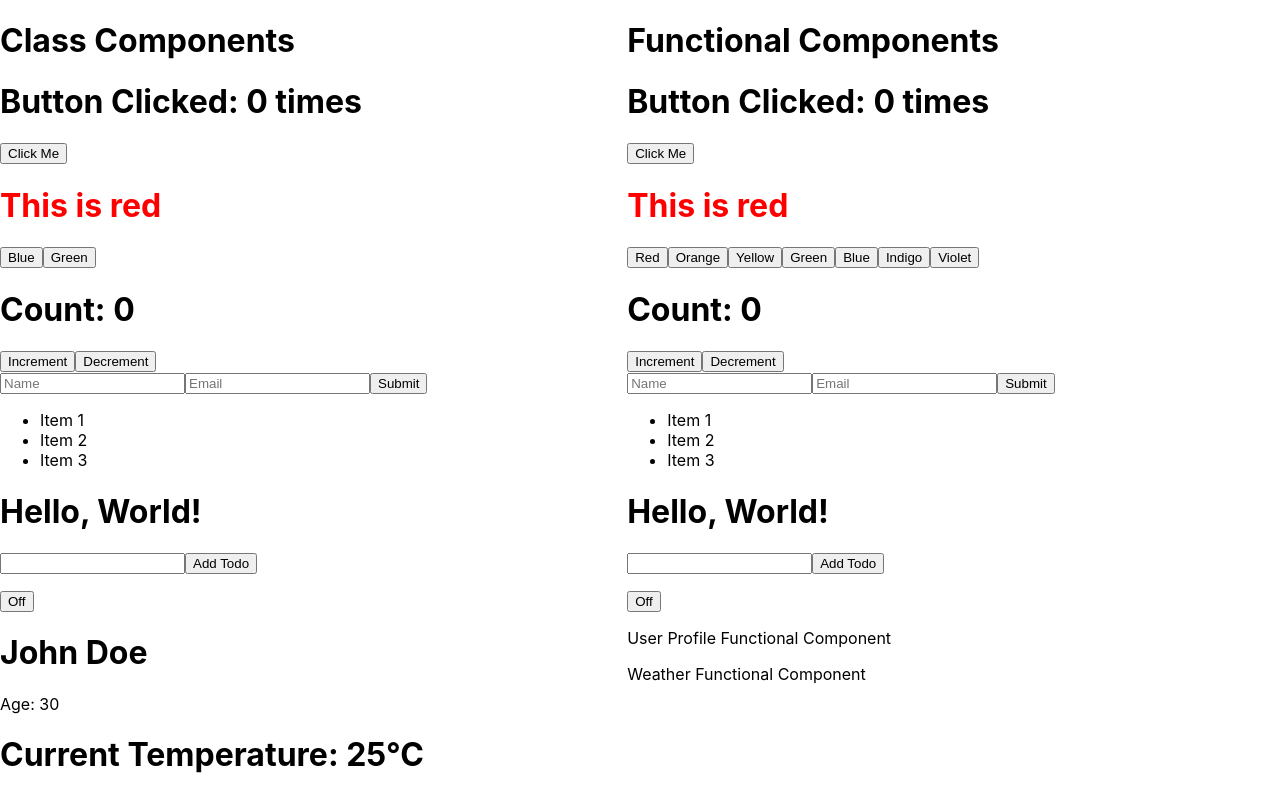
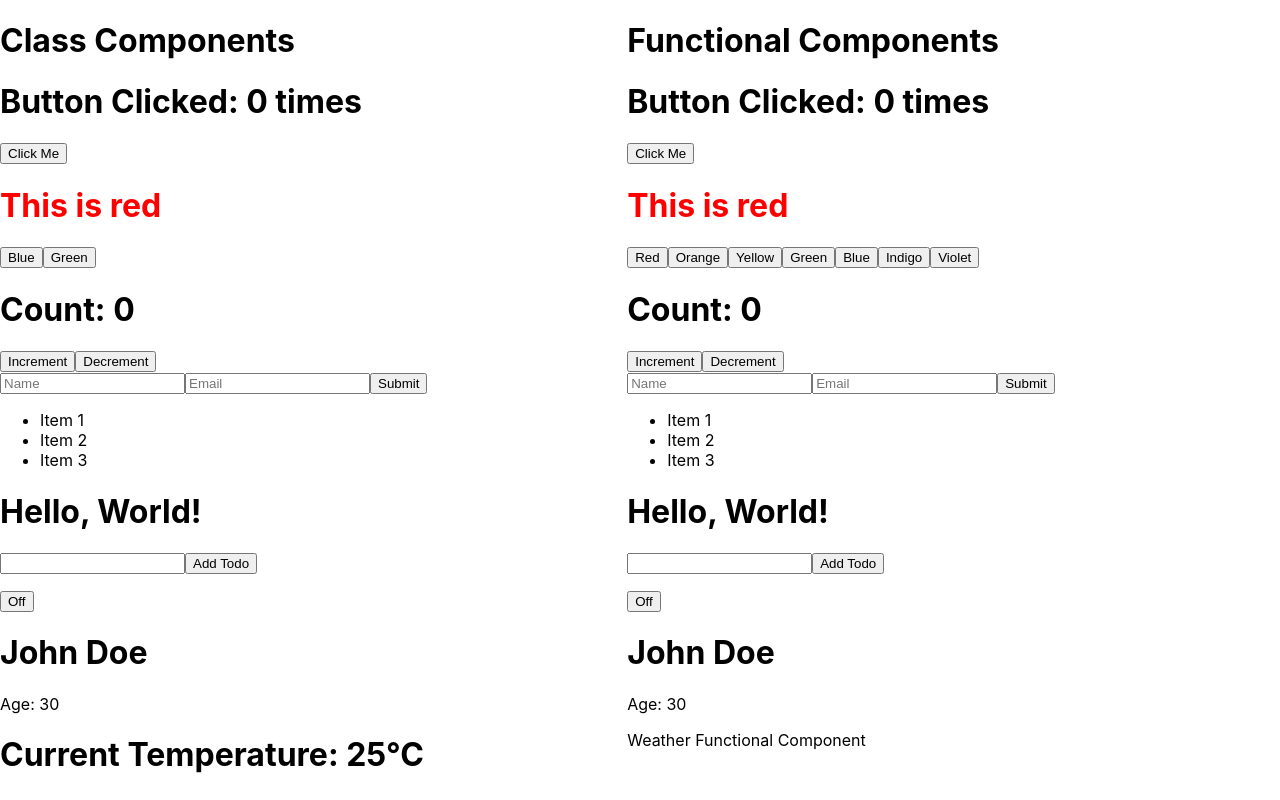
Before and after one commit to TraiLynne/ReactRefactorPractice, a React (Create React App) app in the folder app/: page / in a window 1280 px wide. Built offline with nearby package versions, Linux system fonts and the light colour scheme.

Commit message:
Refactored `UserProfile` into Functional Component - Added a timer in there to complete the effect.

```diff
--- a/app/src/components/UserProfile/FunctionalComponent.js
+++ b/app/src/components/UserProfile/FunctionalComponent.js
@@ -1,5 +1,31 @@
+import { useEffect, useState } from "react";
+
 const ReUserProfile = () => {
-	return <p>User Profile Functional Component</p>;
+	const [user, setUser] = useState(null);
+	const userData = { name: "John Doe", age: 30 };
+
+	useEffect(() => {
+		console.log("Fetching Data");
+		setTimeout(() => {
+			console.log("Done");
+			setUser(userData);
+		}, 3000);
+	}, []);
+
+	return (
+		<div>
+			{user ? (
+				<div>
+					<h1>{user.name}</h1>
+					<p>Age: {user.age}</p>
+				</div>
+			) : (
+				<p>Loading...</p>
+			)}
+		</div>
+	);
 };
 
 export default ReUserProfile;
+
+// I wasn't really seeing the effect so I added a timer
```
